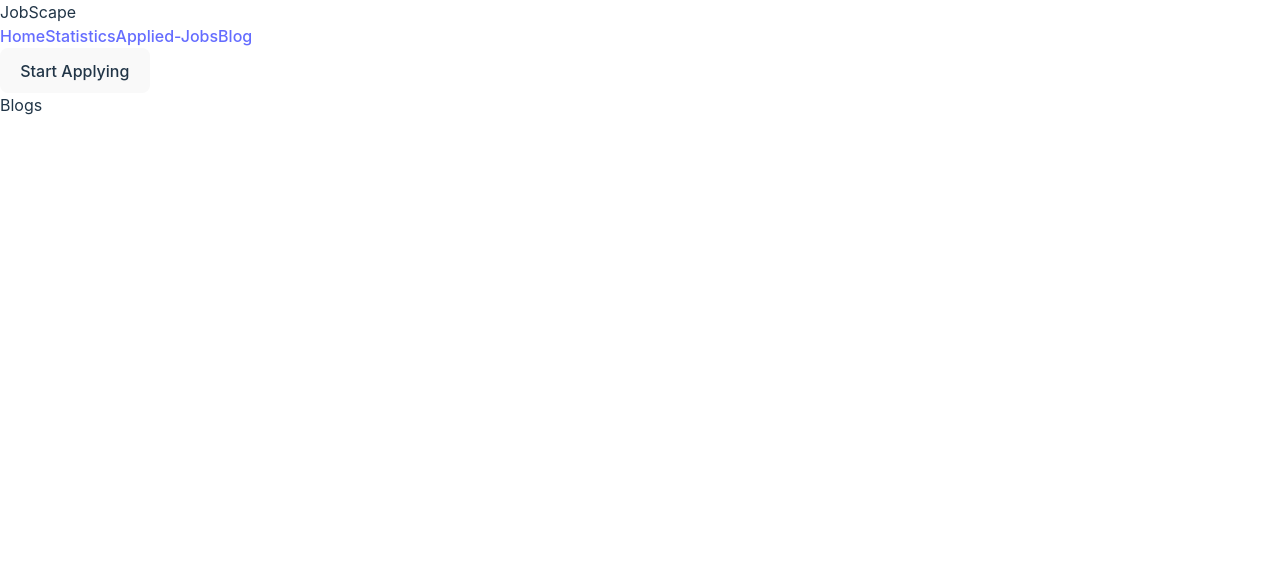
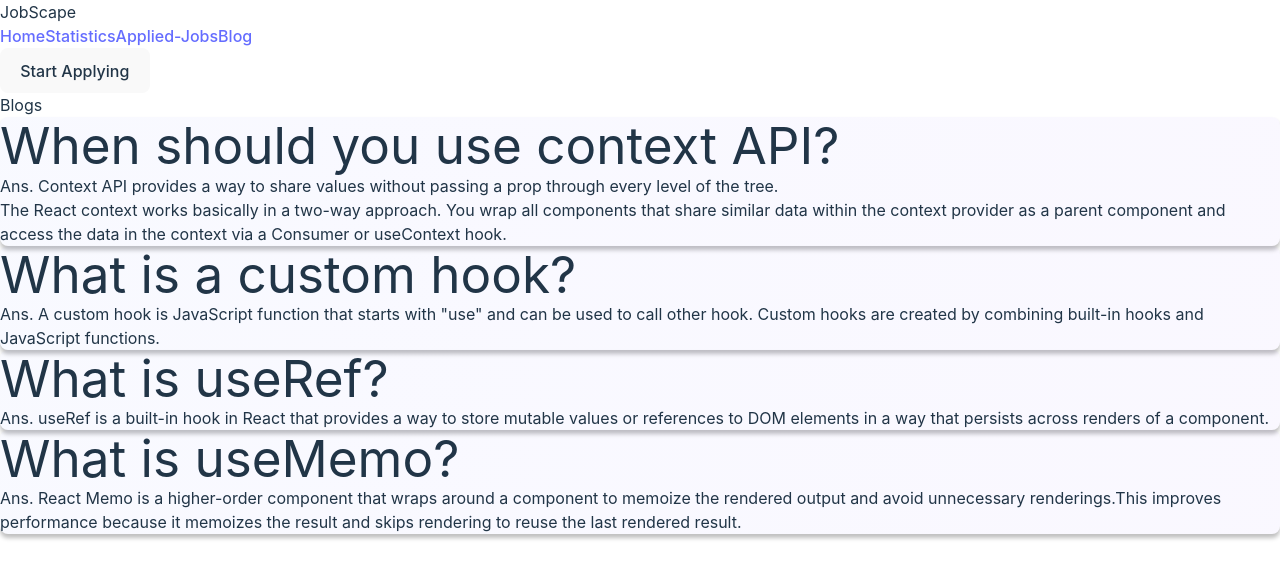
Before and after one commit to nhhasib/Job-Scape, a React (Vite) app: page /blog in a window 1280 px wide. Shown: the top 578 px of the page. Built offline with nearby package versions, Linux system fonts and the light colour scheme.

Commit message:
blogs questions and ans added

```diff
--- /dev/null
+++ b/src/components/blog/Blog.css
@@ -0,0 +1,5 @@
+.blog{
+    background: linear-gradient(90deg, rgba(126, 144, 254, 0.05) 0%, rgba(152, 115, 255, 0.05) 100%);
+    box-shadow: 0px 4px 4px rgba(0, 0, 0, 0.25);
+    border-radius: 8px;
+}
--- a/src/components/blog/Blog.jsx
+++ b/src/components/blog/Blog.jsx
@@ -1,15 +1,49 @@
-import React from 'react';
-import JobBanner from '../jobBanner/JobBanner';
+import React from "react";
+import JobBanner from "../jobBanner/JobBanner";
+import "./Blog.css";
 
 const Blog = () => {
-    return (
-        <div>
-            <JobBanner text="Blogs"></JobBanner>
-            <div>
+  return (
+    <div>
+      <JobBanner text="Blogs"></JobBanner>
+      <div className="w-9/12 mx-auto my-16">
+        <div className="blog p-6">
+          <h1 className="font-bold text-2xl">
+            When should you use context API?
+          </h1>
+          <p>
+            <span className="font-bold">Ans. </span>
+            Context API provides a way to share values without passing a prop through every level of the
+            tree.
+            <br />
+            The React context works basically in a two-way approach. You wrap all components that share similar data within the context provider as a parent component and access the data in the context via a Consumer or useContext hook.
 
-            </div>
+          </p>
         </div>
-    );
+        <div className="blog my-10 p-6">
+          <h1 className="font-bold text-2xl">What is a custom hook?</h1>
+          <p>
+            <span className="font-bold">Ans. </span>
+            A custom hook is JavaScript function that starts with "use" and can be used to call other hook. Custom hooks are created by combining built-in hooks and JavaScript functions.
+          </p>
+        </div>
+        <div className="blog p-6">
+          <h1 className="font-bold text-2xl">What is useRef?</h1>
+          <p>
+            <span className="font-bold">Ans. </span>
+            useRef is a built-in hook in React that provides a way to store mutable values or references to DOM elements in a way that persists across renders of a component.
+          </p>
+        </div>
+        <div className="blog my-10 p-6">
+          <h1 className="font-bold text-2xl">What is useMemo?</h1>
+          <p>
+            <span className="font-bold">Ans. </span>
+            React Memo is a higher-order component that wraps around a component to memoize the rendered output and avoid unnecessary renderings.This improves performance because it memoizes the result and skips rendering to reuse the last rendered result.
+          </p>
+        </div>
+      </div>
+    </div>
+  );
 };
 
 export default Blog;
```
